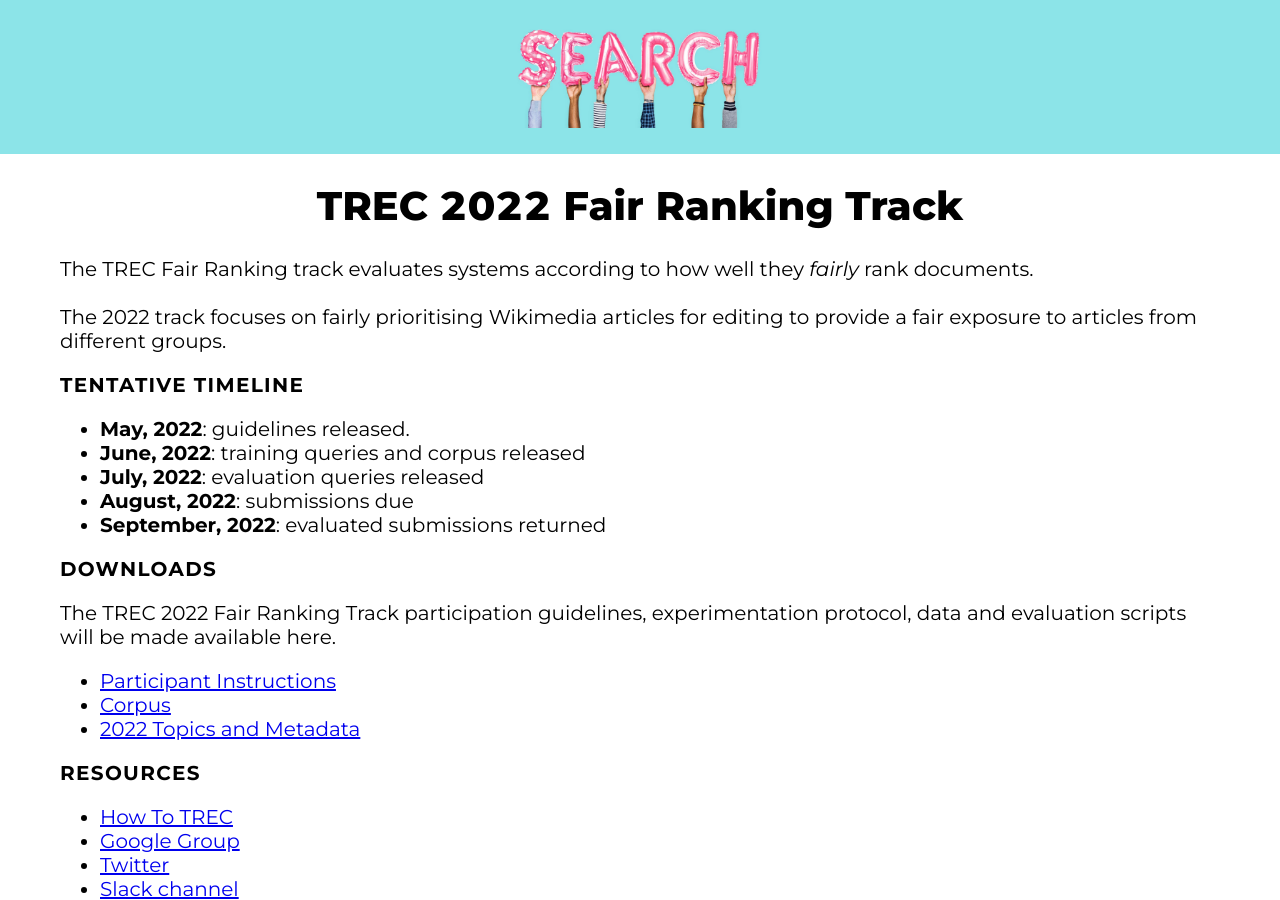
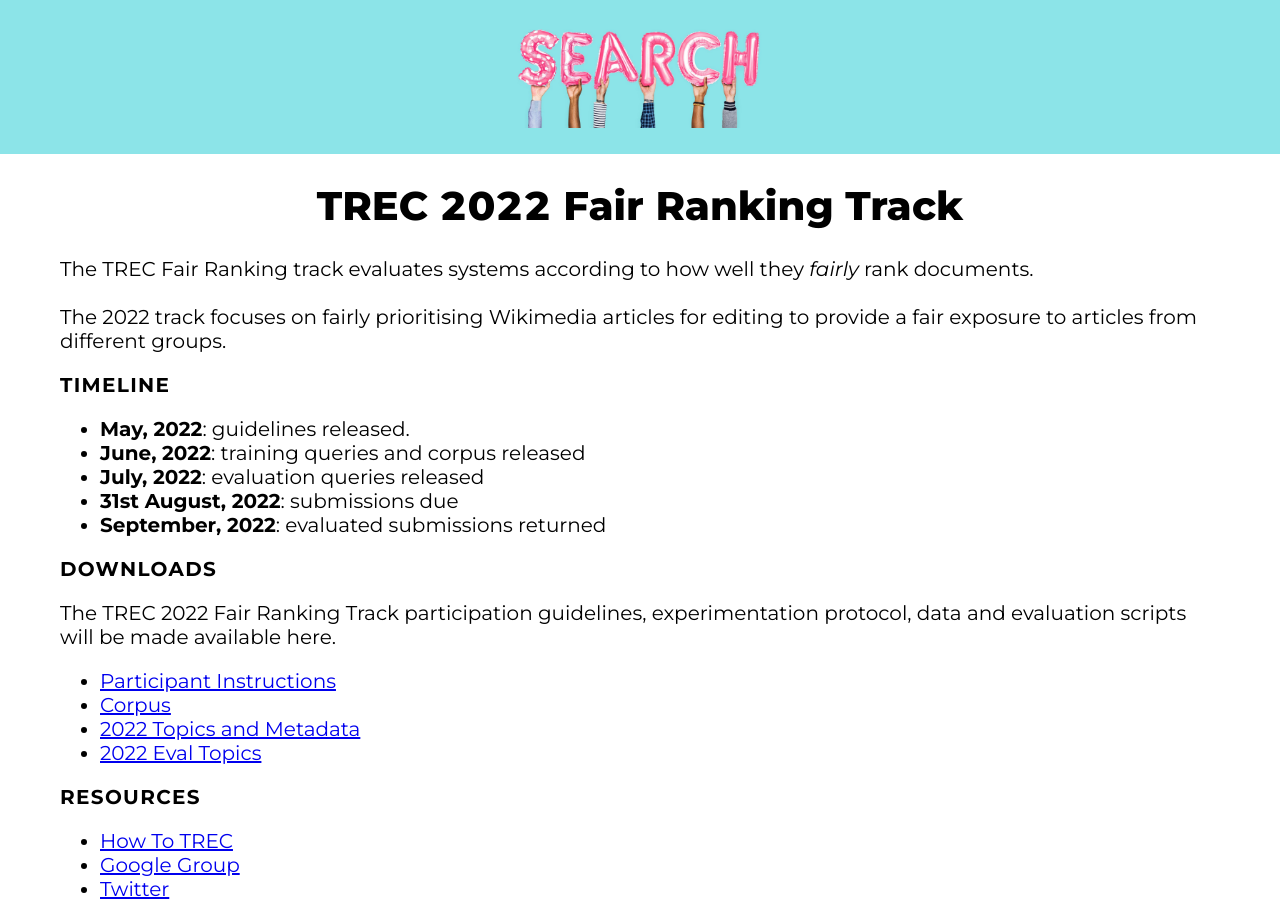
Before and after one commit to fair-trec/fair-trec.github.io, a Jekyll site: the page built from index.md, in a window 1280 px wide and 900 px high. Built offline with Jekyll 4.4.1, drawn with Linux system fonts in a browser that asks for light colours; our own code applies the rules of GitHub Pages for plain Markdown files.

Commit message:
eval topics added. Submission date added

```diff
--- a/index.md
+++ b/index.md
@@ -5,12 +5,12 @@ title: TREC 2022 Fair Ranking Track
 The TREC Fair Ranking track evaluates systems according to how well they *fairly* rank documents.<br><br>
 The 2022 track focuses on fairly prioritising Wikimedia articles for editing to provide a fair exposure to articles from different groups.
 
-## Tentative Timeline
+## Timeline
 
 - **May, 2022**: guidelines released.
 - **June, 2022**: training queries and corpus released
 - **July, 2022**: evaluation queries released
-- **August, 2022**: submissions due
+- **31st August, 2022**: submissions due
 - **September, 2022**: evaluated submissions returned
 
 ## Downloads
@@ -20,6 +20,7 @@ The TREC 2022 Fair Ranking Track participation guidelines, experimentation proto
 - [Participant Instructions](docs/Fair_Ranking_2022_Participant_Instructions.pdf)
 - [Corpus](https://data.boisestate.edu/library/Ekstrand/TRECFairRanking/corpus/)
 - [2022 Topics and Metadata](https://data.boisestate.edu/library/Ekstrand/TRECFairRanking/2022/)
+- [2022 Eval Topics](https://drive.google.com/file/d/1vNiJnKTZf-_SF6LiM_-XAFArfGly0lC1/view)
 
 ## Resources
 
```
